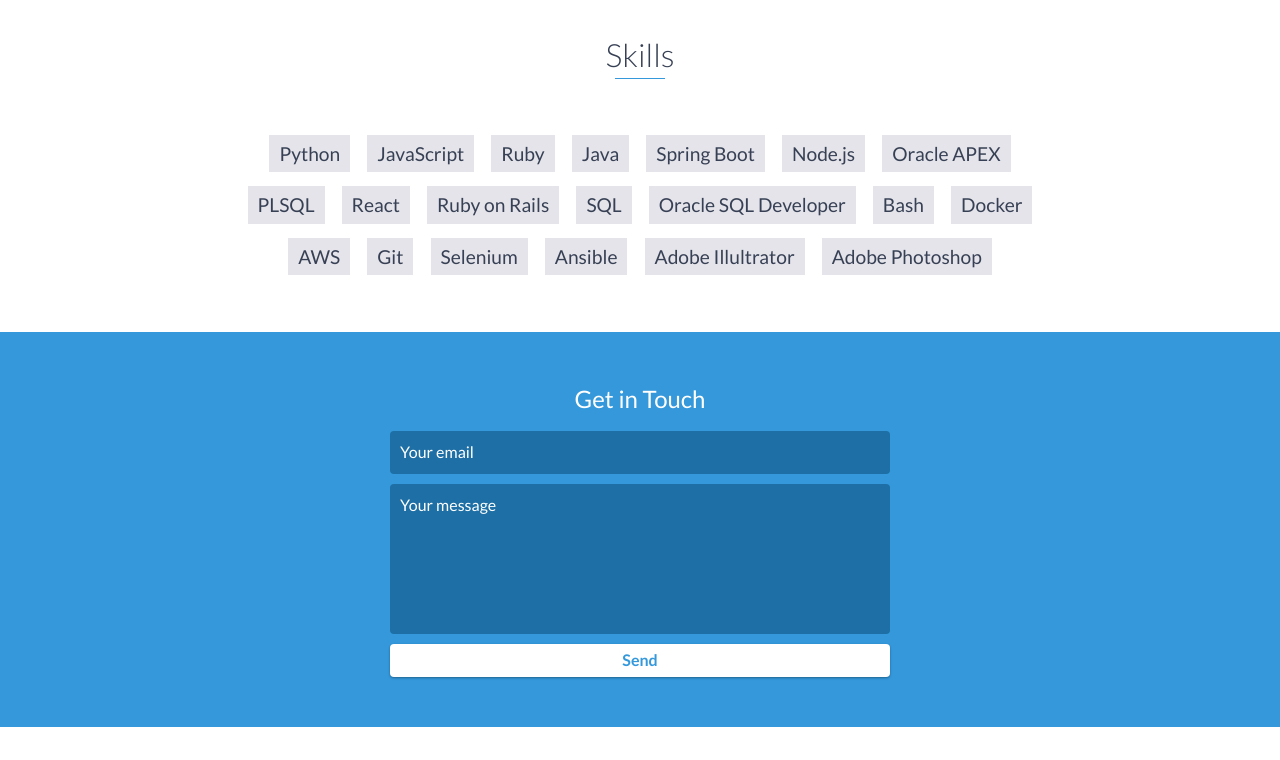
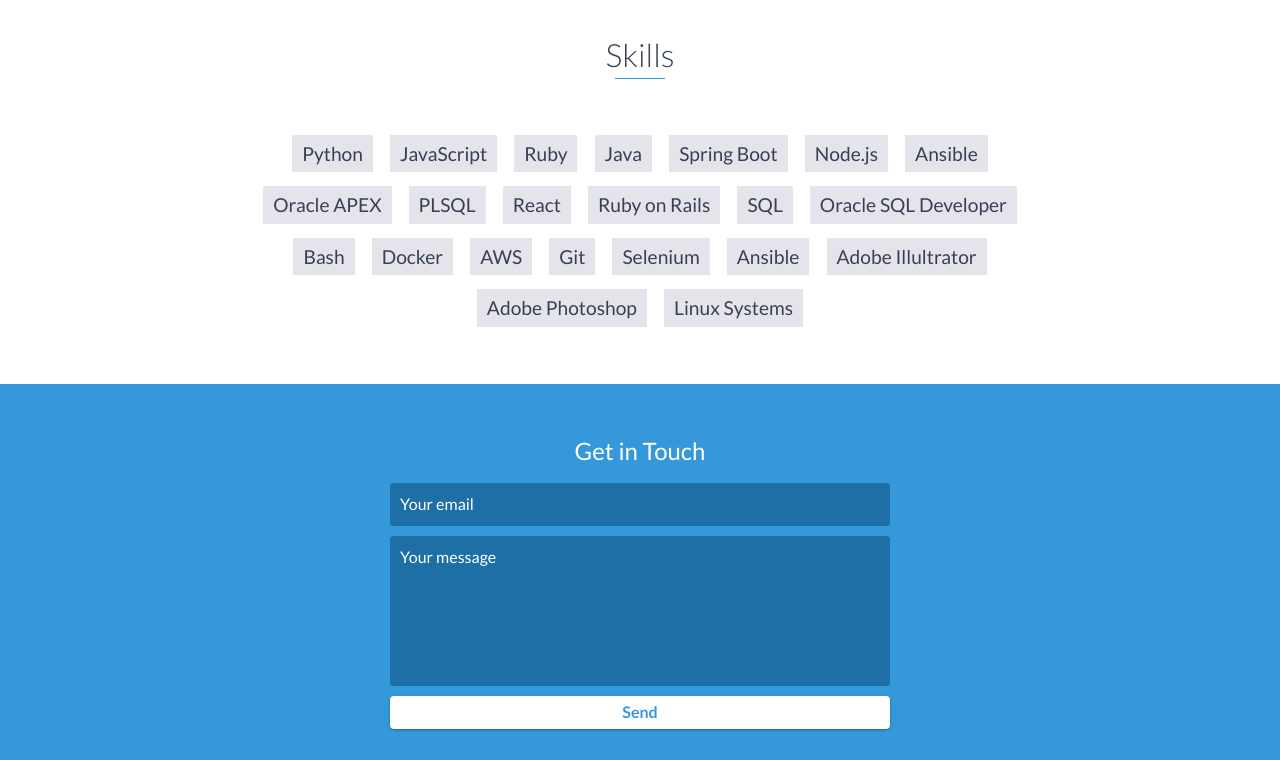
Before and after one commit to gorupria/dev-portfolio, a website: page index.html in a window 1280 px wide. Shown: the part 3600-4360 px from the top of the page. Drawn offline with nearby package versions, Linux system fonts and the light colour scheme.

Commit message:
update skills

```diff
--- a/index.html
+++ b/index.html
@@ -204,6 +204,7 @@
             <li>Java</li>
             <li>Spring Boot</li>
             <li>Node.js</li>
+            <li>Ansible</li>
             <li>Oracle APEX</li>
             <li>PLSQL</li>
             <li>React</li>
@@ -218,6 +219,7 @@
             <li>Ansible</li>
             <li>Adobe Illultrator</li>
             <li>Adobe Photoshop</li>
+            <li>Linux Systems</li>
         </ul>
     </div>
     <!-- End #skills -->
```
